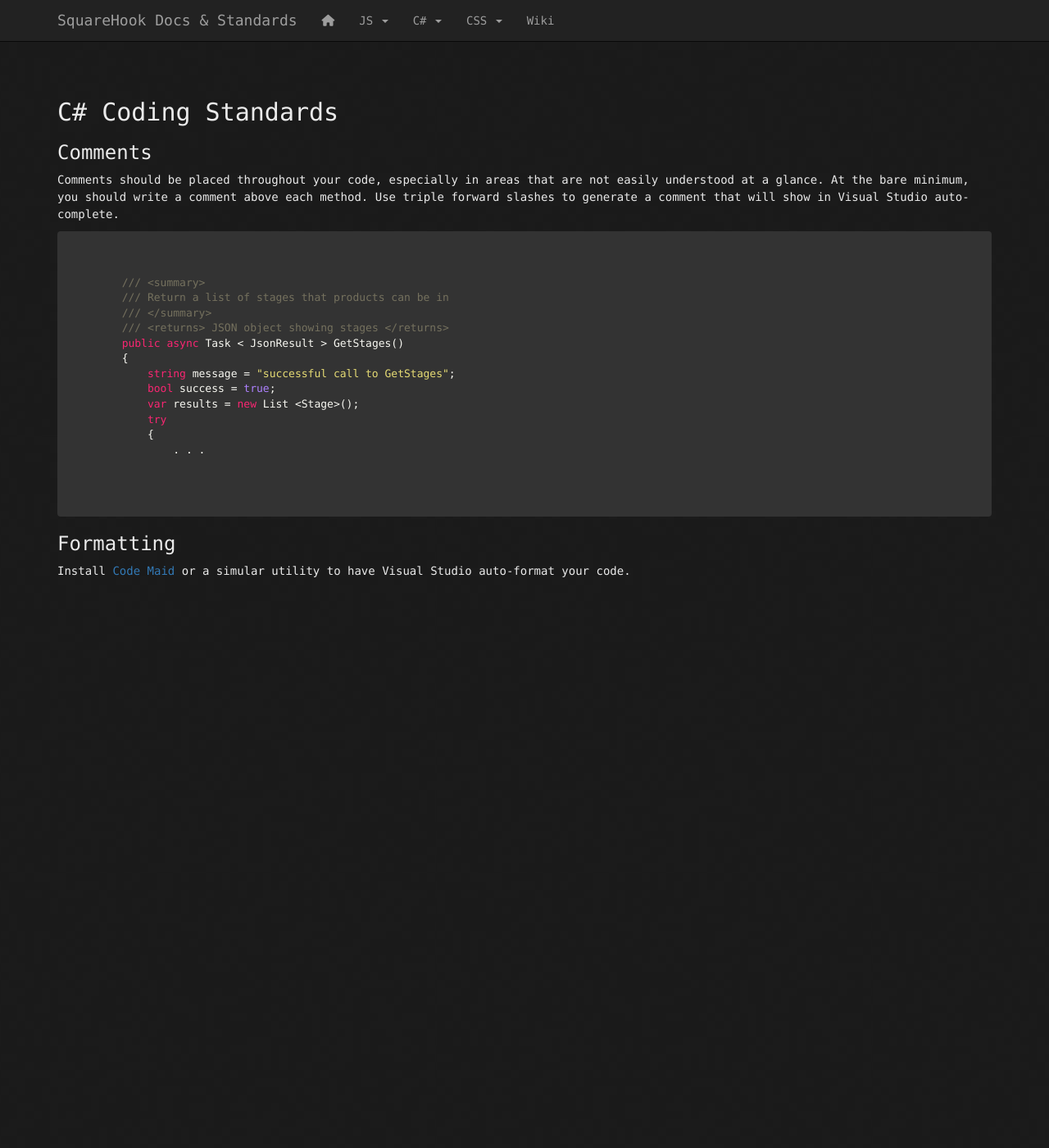
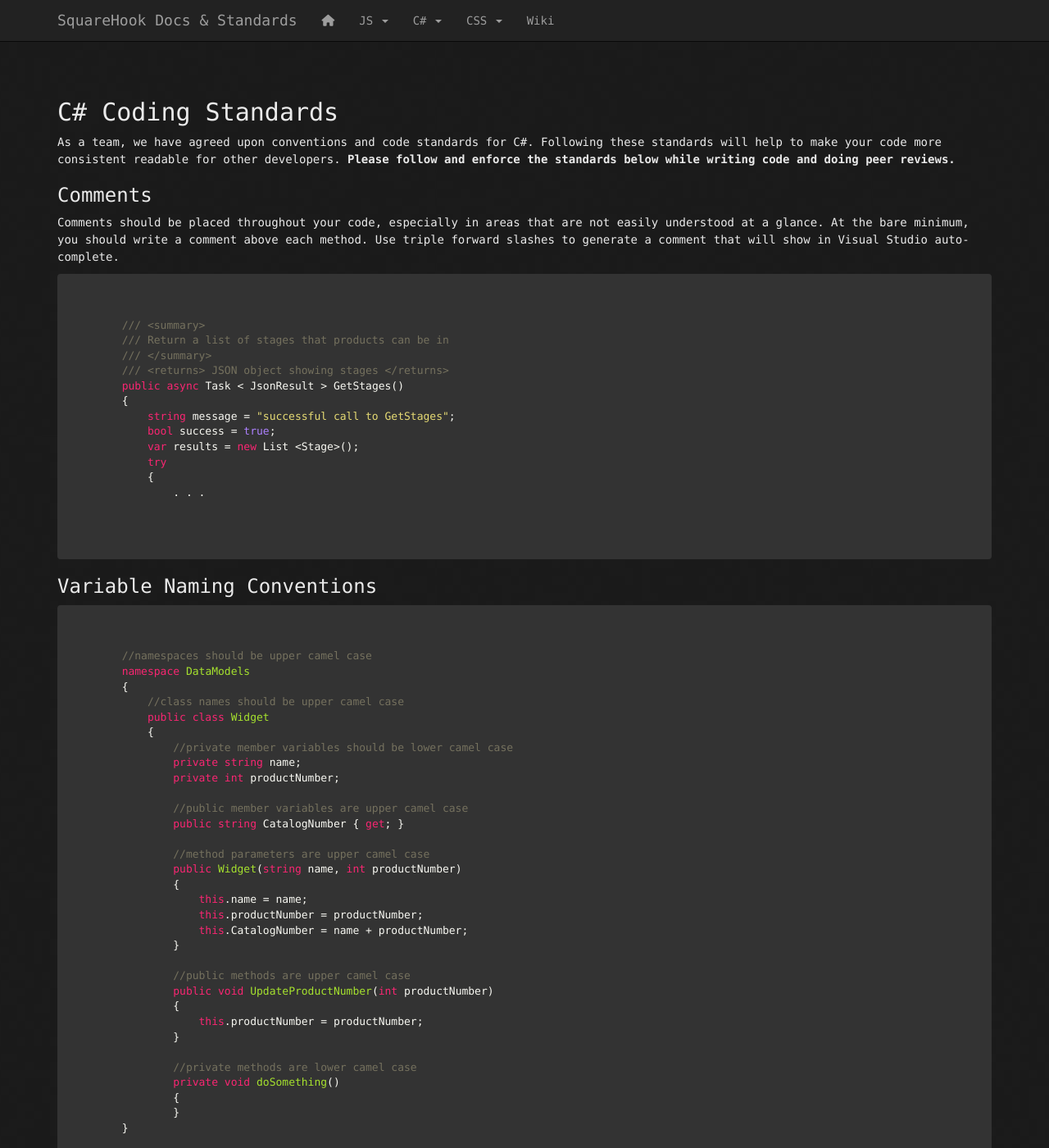
Before and after one commit to SquareHook/SquareHook.github.io, a Jekyll site: the page built from standards/csharp.html, in a window 1280 px wide and 1400 px high. Shown: the whole window at 82% size. Built offline with Jekyll 4.4.1, drawn with Linux system fonts in a browser that asks for light colours; nearby versions of some CDN libraries.

Commit message:
Update csharp.html

```diff
--- a/standards/csharp.html
+++ b/standards/csharp.html
@@ -5,6 +5,10 @@ title: C# Coding Standards
 
 
 <h2> C# Coding Standards</h2>
+<p> As a team, we have agreed upon conventions and code standards for C#. Following these standards will help to make your code more
+consistent readable for other developers. <strong>Please follow and enforce the standards below while writing code and
+doing peer reviews. </strong>
+
 <h3>Comments </h3>
 <p>
     Comments should be placed throughout your code, especially in areas that are not easily understood at a glance. At the bare minimum, you should write a comment above each method. Use triple forward slashes to generate a comment that will show in Visual Studio auto-complete.
@@ -26,6 +30,46 @@ title: C# Coding Standards
     </code>
   </pre>
 
+<h3> Variable Naming Conventions </h3>
+
+<pre>
+    <code class="C#">
+        //namespaces should be upper camel case
+        namespace DataModels
+        {
+            //class names should be upper camel case
+            public class Widget
+            {
+                //private member variables should be lower camel case
+                private string name;
+                private int productNumber;
+
+                //public member variables are upper camel case
+                public string CatalogNumber { get; }
+
+                //method parameters are upper camel case
+                public Widget(string name, int productNumber)
+                {
+                    this.name = name;
+                    this.productNumber = productNumber;
+                    this.CatalogNumber = name + productNumber;
+                }
+
+                //public methods are upper camel case
+                public void UpdateProductNumber(int productNumber)
+                {
+                    this.productNumber = productNumber;
+                }
+
+                //private methods are lower camel case
+                private void doSomething()
+                {
+                }
+        }
+
+    </code>
+</pre>
+
 <h3>Formatting</h3>
 <p>
     Install <a href="http://www.codemaid.net/">Code Maid</a> or a simular utility to have Visual Studio auto-format your code.
```
